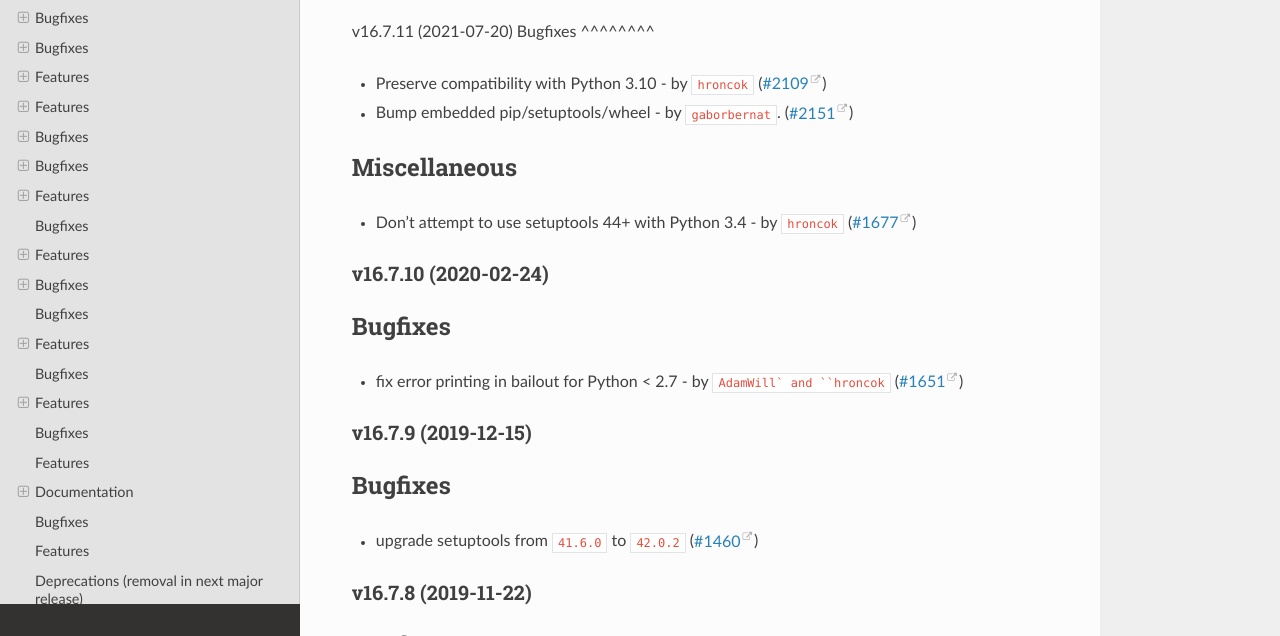
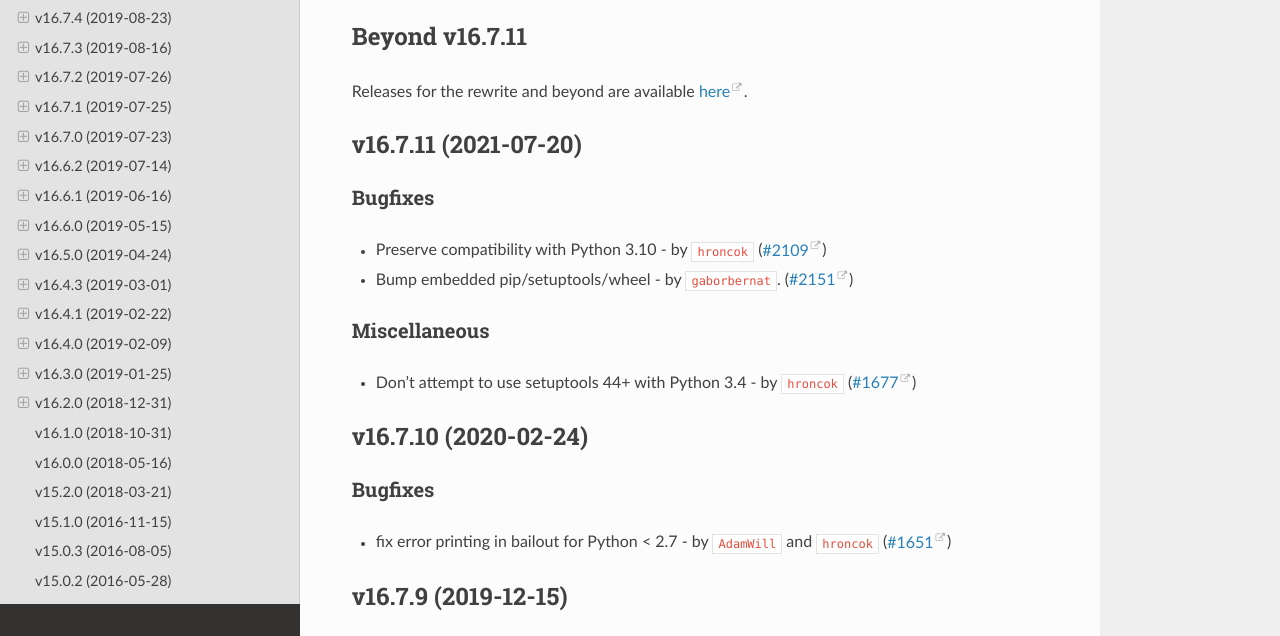
Before and after one commit to pypa/virtualenv, a Sphinx documentation site: the page built from docs/changes.rst, in a window 1280 px wide and 900 px high, cut to the strip 264-900 px from the top of the window. Built offline with Sphinx 7.4.7 and the Read the Docs theme 2.0.0, drawn with Linux system fonts in a browser that asks for light colours; cross-references to code outside the pages are shown as plain code; some of the changed text lies outside the part shown.

Commit message:
Updates to legacy changelog
- Fix formatting for `v16.7.11 (2021-07-20)`
- LInk to the new changelog
- Fix how some usernames are rendered
- Fix some bullets

```diff
--- a/docs/changes.rst
+++ b/docs/changes.rst
@@ -5,12 +5,19 @@ Release History
 
 .. towncrier release notes start
 
+Beyond v16.7.11
+---------------
+
+Releases for the rewrite and beyond are available `here <https://virtualenv.pypa.io/en/latest/changelog.html>`_.
+
 v16.7.11 (2021-07-20)
+---------------------
+
 Bugfixes
 ^^^^^^^^
 
 - Preserve compatibility with Python 3.10 - by ``hroncok`` (`#2109 <https://github.com/pypa/virtualenv/issues/2109>`_)
-- Bump embedded pip/setuptools/wheel - by :user:`gaborbernat`. (`#2151 <https://github.com/pypa/virtualenv/issues/2151>`_)
+- Bump embedded pip/setuptools/wheel - by ``gaborbernat``. (`#2151 <https://github.com/pypa/virtualenv/issues/2151>`_)
 
 
 Miscellaneous
@@ -25,7 +32,7 @@ v16.7.10 (2020-02-24)
 Bugfixes
 ^^^^^^^^
 
-- fix error printing in bailout for Python < 2.7 - by ``AdamWill` and ``hroncok`` (`#1651 <https://github.com/pypa/virtualenv/issues/1651>`_)
+- fix error printing in bailout for Python < 2.7 - by ``AdamWill`` and ``hroncok`` (`#1651 <https://github.com/pypa/virtualenv/issues/1651>`_)
 
 
 v16.7.9 (2019-12-15)
@@ -52,7 +59,7 @@ v16.7.7 (2019-10-22)
 Bugfixes
 ^^^^^^^^
 
-- * fix virtualenv creation when ``--no-pip`` argument used. (`#1430 <https://github.com/pypa/virtualenv/issues/1430>`_)
+- fix virtualenv creation when ``--no-pip`` argument used. (`#1430 <https://github.com/pypa/virtualenv/issues/1430>`_)
 - upgrade bundled pip from ``19.3`` to ``19.3.1`` (`#1433 <https://github.com/pypa/virtualenv/issues/1433>`_)
 
 
@@ -81,8 +88,8 @@ v16.7.4 (2019-08-23)
 Bugfixes
 ^^^^^^^^
 
-- * fix powershell activation when sourced (`#1398 <https://github.com/pypa/virtualenv/issues/1398>`_)
-- * upgrade wheel from ``0.33.4`` to ``0.33.6`` and setuptools from ``41.1.0`` to ``41.2.0`` (`#1409 <https://github.com/pypa/virtualenv/issues/1409>`_)
+- fix powershell activation when sourced (`#1398 <https://github.com/pypa/virtualenv/issues/1398>`_)
+- upgrade wheel from ``0.33.4`` to ``0.33.6`` and setuptools from ``41.1.0`` to ``41.2.0`` (`#1409 <https://github.com/pypa/virtualenv/issues/1409>`_)
 
 
 v16.7.3 (2019-08-16)
@@ -121,7 +128,7 @@ Features
 - ``activate.ps1`` syntax and style updated to follow ``PSStyleAnalyzer`` rules (`#1371 <https://github.com/pypa/virtualenv/issues/1371>`_)
 - Allow creating virtual environments for ``3.xy``. (`#1385 <https://github.com/pypa/virtualenv/issues/1385>`_)
 - Report error when running activate scripts directly, instead of sourcing. By reporting an error instead of running silently, the user get immediate feedback that the script was not used correctly. Only Bash and PowerShell are supported for now. (`#1388 <https://github.com/pypa/virtualenv/issues/1388>`_)
-- * add pip 19.2 (19.1.1 is kept to still support python 3.4 dropped by latest pip) (`#1389 <https://github.com/pypa/virtualenv/issues/1389>`_)
+- add pip 19.2 (19.1.1 is kept to still support python 3.4 dropped by latest pip) (`#1389 <https://github.com/pypa/virtualenv/issues/1389>`_)
 
 
 v16.6.2 (2019-07-14)
```
